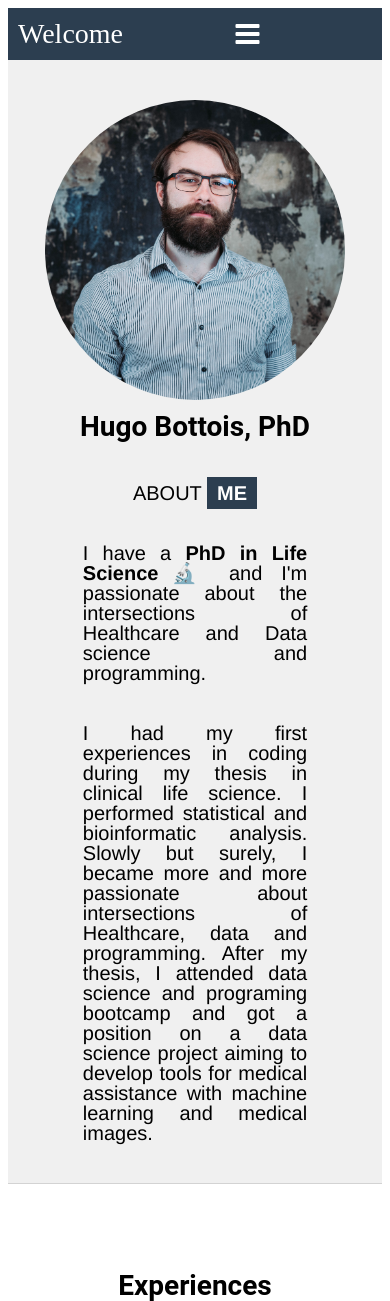
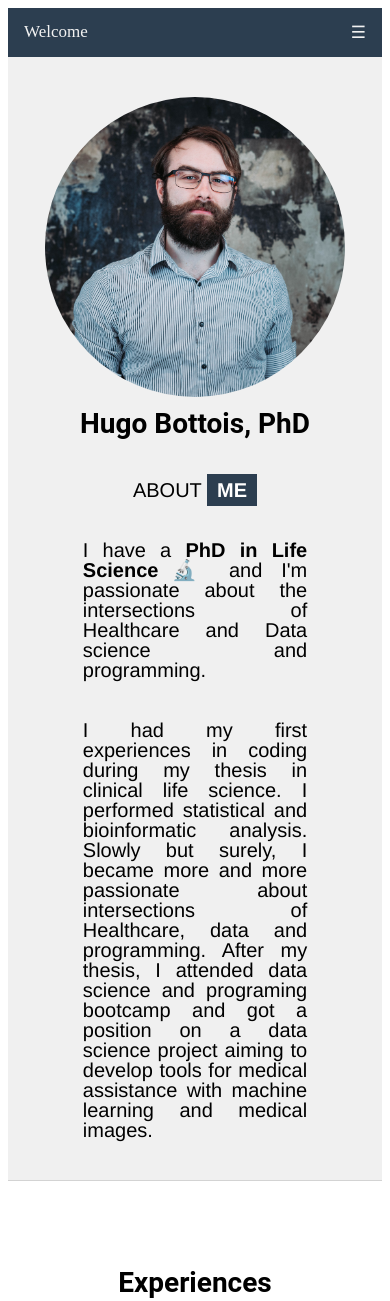
Before and after one commit to hbiom/profile, a PHP site: page / in a window 390 px wide. Shown: the top 1301 px of the page. Run offline with PHP 8.4, Linux system fonts and the light colour scheme; some libraries are stand-ins or nearby versions.

Commit message:
navbar bugs fixed

```diff
--- a/component/list.css
+++ b/component/list.css
@@ -26,7 +26,7 @@
 
 @media screen and (max-width: 600px) {
   .subbox {
-    display: flex;
+    display: block;
     flex-direction: column;
   }
 
@@ -35,4 +35,8 @@
     flex-direction: column;
   }
 
+  .list > sublist {
+    display: block;
+  }
+
 }
--- a/component/topnav.css
+++ b/component/topnav.css
@@ -1,83 +1,68 @@
 .topnav {
+  overflow: hidden;
   background-color: #2c3e50;
   display: flex;
-  justify-content: space-evenly;
-  width: 100%;
-}
-
-.topnav > div {
-  padding: 0px 200px;
-}
-
-.sticky {
+  justify-content: space-between;
+  padding: 0 20px;
   position: sticky;
   top:0;
 }
 
 .topnav a {
   float: left;
-  color:white;
+  display: block;
+  color: #f2f2f2;
   text-align: center;
-  padding: 10px 10px;
+  padding: 14px 16px;
   text-decoration: none;
-  font-size: 28px;
+  font-size: 17px;
 }
 
-.topnav a:hover {
-  background-color: #ddd;
-  color: black;
+.active {
+  background-color: #04AA6D;
+  color: white;
 }
 
-
-.subtopnav {
-  background-color: #2c3e50;
-  overflow: hidden;
-  position: absolute;
-  right: 0px;
-}
-
-
-/* Hide the link that should open and close the topnav on small screens */
-.boxicon {
-  margin: auto;
-}
-
-.boxicon .icon {
+.topnav .icon {
   display: none;
 }
 
 
-@media screen and (max-width: 500px) {
-  .subtopnav a {
+@media screen and (max-width: 600px) {
+  .topnav div > a {
     display: none;
   }
-  .subtopnav a.icon {
+
+  .topnav {
+    display: block;
+    padding: 0;
+  }
+
+  .topnav a.icon {
     float: right;
     display: block;
   }
 }
 
-/* The "responsive" class is added to the topnav with JavaScript when the user clicks on the icon.
-This class makes the topnav look good on small screens (display the links vertically instead of horizontally) */
-
-@media screen and (max-width: 500px) {
-  .subtopnav.responsive {position: relative;}
-  .subtopnav.responsive. a.icon {
+@media screen and (max-width: 600px) {
+  .topnav.responsive {position: relative;}
+  .topnav.responsive .icon {
     position: absolute;
     right: 0;
     top: 0;
   }
-  .boxicon .icon {
-    display: contents;
-  }
 
-  .subtopnav.responsive a {
+
+  .topnav.responsive a {
     float: none;
     display: block;
     text-align: left;
   }
-
-  .topnav > div {
-  padding: 0px;
+  .topnav.responsive .dropdown {float: none;}
+  .topnav.responsive .dropdown-content {position: relative;}
+  .topnav.responsive .dropdown .dropbtn {
+    display: block;
+    width: 100%;
+    text-align: left;
   }
 }
--- a/index.html
+++ b/index.html
@@ -8,19 +8,14 @@
     <meta name="viewport" content="width=device-width, initial-scale=1">
   </head>
   <body>
-      <div class = "topnav sticky">
+    <div class = "topnav" id="myTopnav">
+      <a href="#welcome">Welcome</a>
       <div>
-          <a href="#welcome">Welcome</a>
-        </div>
-        <div class="subtopnav" id="myTopnav">
         <a href="#experience">Experience</a>
         <a href="#competence">Skill</a>
         <a href="#publication">Publication</a>
         <a href="#education">Education</a>
-        </div>
-        <div class="boxicon">
-          <a href="javascript:void(0);" class="icon" onclick="myFunction()">
-            <i class="fa fa-bars"></i>
+        <a href="javascript:void(0);" class="icon" onclick="responsiveNavbar()">&#9776;</a>
       </div>
     </div>
 
@@ -91,7 +86,7 @@
             <ul>
               <li><span>Machine learning</span>: Python, Numpy, Sklearn, Tensorflow, Keras </li>
               <li><span>Data visualization</span>: Seaborn, Matplotlib, Chart.js </li>
-                <li><span>Web development</span>: Ruby, ruby on rails, HTML/CSS, Javascript</li>
+              <li><span>Web development</span>: Django, Flask, HTML/CSS, Javascript</li>
               <li><span>Database</span>: SQL, postgress</li>
               <li><span>Software</span>: git, github</li>
             </ul>
@@ -119,6 +114,7 @@
           </div>
         </div>
       </div>
+
     <div class="list" id="publication">
       <h1 class="title">Publication</h1>
 
@@ -266,13 +262,13 @@
 
 
 <script>
+
   function responsiveNavbar() {
-
-    const navbar = document.getElementById("myTopnav");
-    if (navbar.className === "subtopnav") {
-      navbar.className += " responsive";
+    var x = document.getElementById("myTopnav");
+    if (x.className === "topnav") {
+      x.className += " responsive";
     } else {
-      navbar.className = "subtopnav";
+      x.className = "topnav";
     }
   }
 </script>
```
Also changed, not shown: component/box.css (line endings or trailing spaces). Lines whose indentation alone changed are shown as unchanged.
